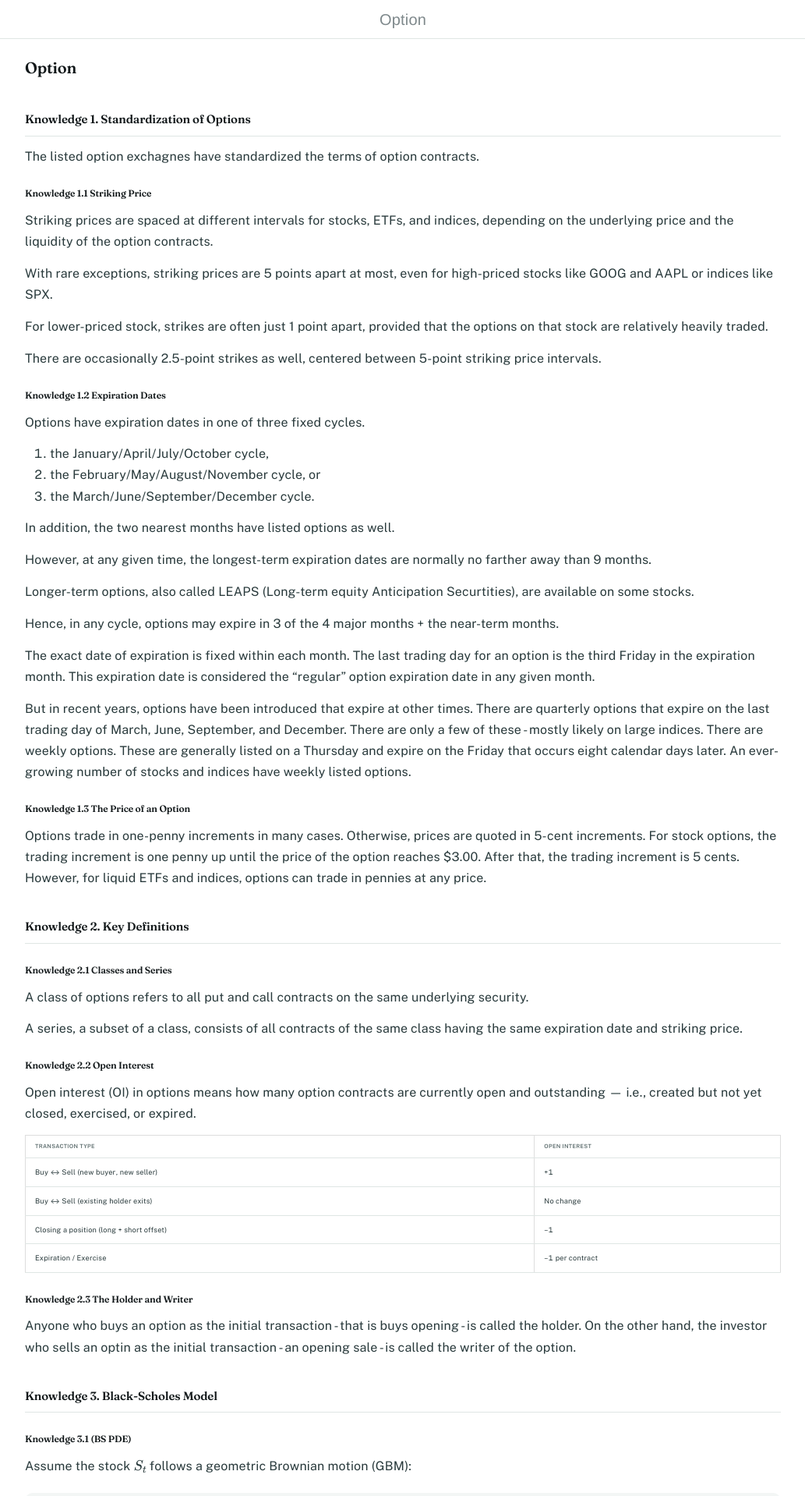
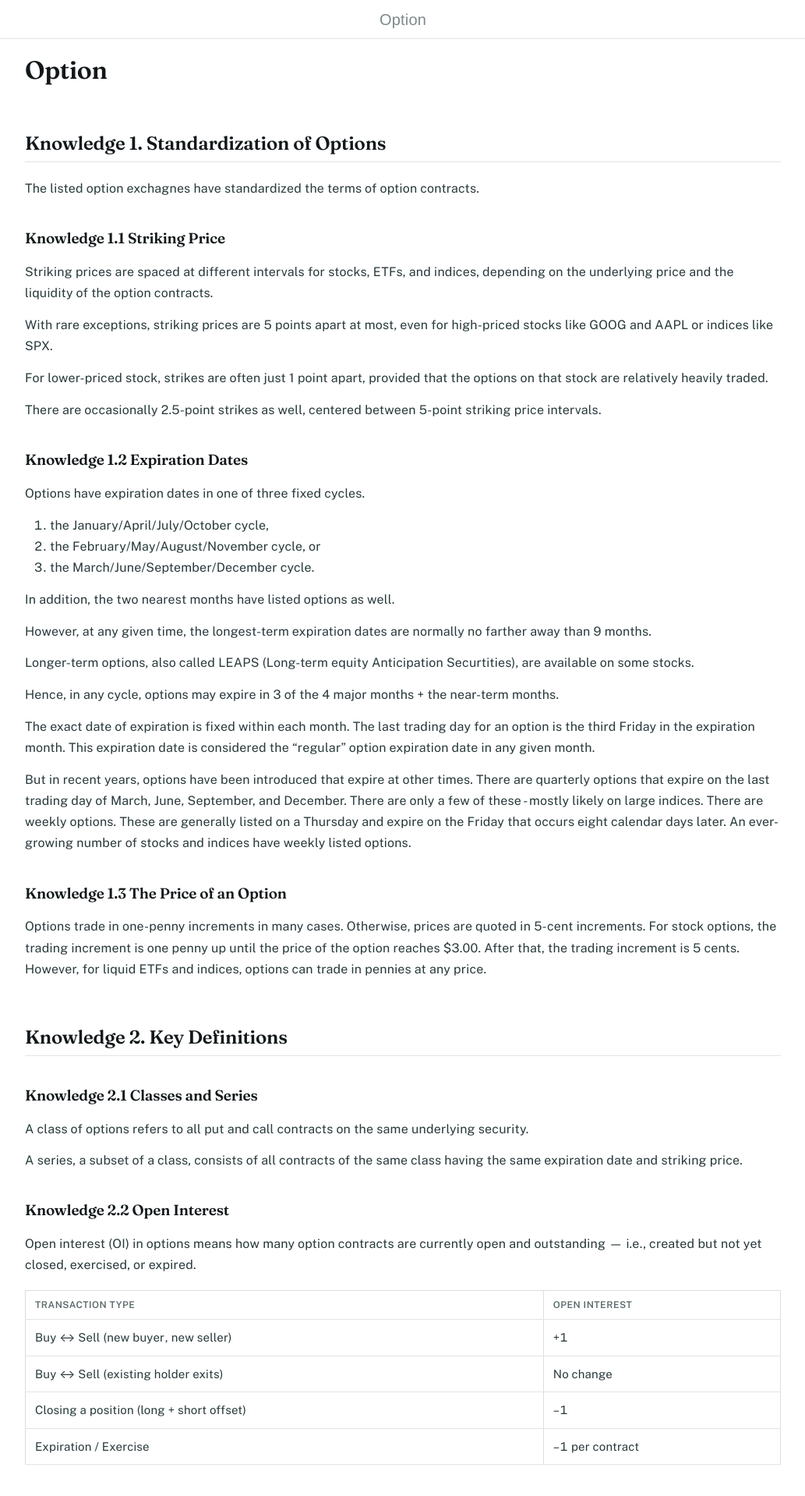
Before and after one commit to YW0905/yw0905.github.io, a Jekyll site: the page built from _posts/2025-10-19-option.md, in a window 1280 px wide. Shown: the top 1918 px of the page at 78% size, without its empty margins (123-1156 px from the left). Built offline with Jekyll 4.4.1, drawn with Linux system fonts in a browser that asks for light colours; some of the changed text lies outside the part shown.

Commit message:
Fix sidebar and heading font sizes
The theme sets html{font-size:10px} as its own zoom-step base unit,
so the rem-based sizes in custom-local.css were landing at 62.5% of
their intended size (e.g. sidebar links at 8.6px, h2 smaller than
body text). Switch every affected rule to explicit px and give the
sidebar's top-level entries their own weight/size vs. nested ones.

Co-Authored-By: Claude Sonnet 5 <noreply@anthropic.com>

```diff
--- a/assets/gitbook/custom-local.css
+++ b/assets/gitbook/custom-local.css
@@ -66,24 +66,30 @@
 }
 
 .book .markdown-section h1 {
-    font-size: 2rem;
+    /* NB: the theme sets html{font-size:10px} as its zoom-step base unit,
+       so headings here are sized in px (not rem) to land at their intended
+       visual size instead of 62.5% of it. */
+    font-size: 32px;
+    line-height: 1.25;
     margin-top: 0;
 }
 
 .book .markdown-section h2 {
-    font-size: 1.5rem;
+    font-size: 24px;
+    line-height: 1.3;
     border-bottom: 1px solid var(--qn-border);
     padding-bottom: 8px;
     margin-top: 2.4em;
 }
 
 .book .markdown-section h3 {
-    font-size: 1.2rem;
+    font-size: 19px;
+    line-height: 1.35;
     margin-top: 2em;
 }
 
 .book .markdown-section h4 {
-    font-size: 1.02rem;
+    font-size: 16px;
     font-style: italic;
     color: var(--qn-accent);
     margin-top: 1.8em;
@@ -122,14 +128,14 @@
 .book .markdown-section table {
     border-collapse: collapse;
     width: 100%;
-    font-size: 0.92rem;
+    font-size: 15px;
     margin: 1.2em 0;
 }
 
 .book .markdown-section table th {
     text-align: left;
     font-family: var(--qn-font-body) !important;
-    font-size: 0.72rem;
+    font-size: 12px;
     letter-spacing: 0.04em;
     text-transform: uppercase;
     color: var(--qn-muted);
@@ -185,7 +191,8 @@
 
 .book .book-summary a {
     color: var(--qn-muted);
-    font-size: 0.86rem;
+    font-size: 13px;
+    line-height: 1.4;
     padding: 7px 16px;
 }
 
@@ -206,9 +213,16 @@
 .book .book-summary ul.summary > li.chapter:first-child > a {
     font-family: var(--qn-font-display) !important;
     font-weight: 600;
-    font-size: 1.05rem;
+    font-size: 17px;
     color: var(--qn-text);
     padding-top: 18px;
+}
+
+/* top-level page entries (Probability, Option, …) read slightly
+   heavier than the h2/h3 sub-entries nested under them */
+.book .book-summary ul.summary > li.chapter > a {
+    font-size: 14px;
+    font-weight: 500;
 }
 
 .book .book-summary li.divider {
```
